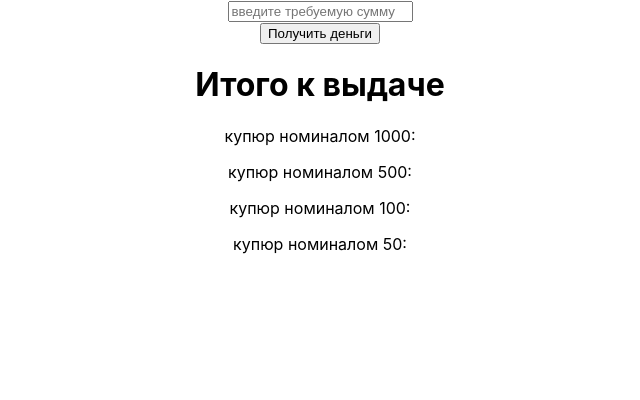
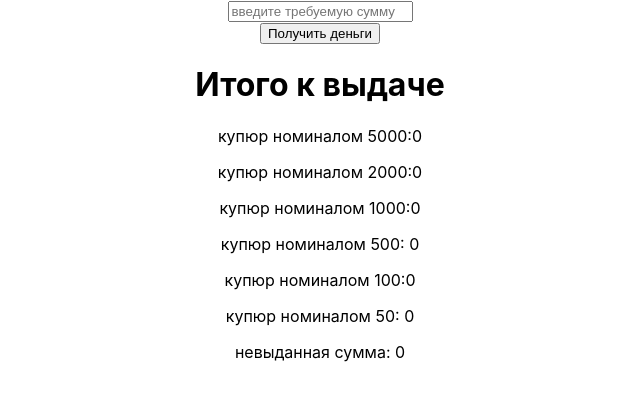
Before and after one commit to popetrov/cash-mashine, a React (Create React App) app: page / in a window 1280 px wide. Shown: the top 400 px of the page, without its empty margins (320-960 px from the left). Built offline with nearby package versions, Linux system fonts and the light colour scheme.

Commit message:
basic logical cash-mashine

```diff
--- a/src/Cash/Cash.tsx
+++ b/src/Cash/Cash.tsx
@@ -1,43 +1,75 @@
 import React, { useState } from "react"
+import { GettingCash } from "./TextTerminal"
 
 export const Cash = ()=>{
 
+    const inputRef = React.createRef<HTMLInputElement>()
     const [inputText, setInputText] = useState("")
+    const[result5000, setResult5000] = useState(0)
+    const[result2000, setResult2000] = useState(0)
+    const [result1000, setResult1000] = useState(0)
+    const[result500, setResult500] = useState(0)
+    const[result100, setResult100] = useState(0)
+    const[result50, setResult50] = useState(0)
+    const[remainBalance, setRemainBalance] = useState(0)
 
     const getCash = () =>{
-        const arrayDenominations = [1000, 500, 100, 50]
+        setResult5000(0)
+        setResult2000(0)
+        setResult1000(0)
+        setResult500(0)
+        setResult100(0)
+        setResult50(0)
+
+        const arrayDenominations = [5000, 2000, 1000, 500, 100, 50]
         const resultCash = []
         let amountRequest = Number(inputRef.current!.value)
-        if(Number(inputRef.current!.value)<0){
-            console.log('введите необходимую сумму')
-        }
         for(let i=0; i<arrayDenominations.length;i++){
             let note = arrayDenominations[i]
-
-            while(Number(inputRef.current!.value)-note>=0){
+            while(amountRequest-note>=0){
                 amountRequest-=note
-                resultCash.push(inputRef.current!.value)
+                resultCash.push(note)
             }
         }
-        return console.log(resultCash)
+        for(let j of resultCash){
+           switch(j){
+               case 5000:
+                setResult5000(prev=>(prev+=1))
+                break;
+               case 2000:
+                setResult2000(prev=>(prev+=1))
+                break;
+               case 1000:
+                setResult1000(prev=>(prev+=1))
+                break;
+               case 500:
+                setResult500(prev=>(prev+=1))
+                break;
+               case 100:
+                setResult100(prev=>(prev+=1))
+                break;
+               case 50:
+                setResult50(prev=>(prev+=1))
+                break
+           }
+        }
+        console.log()
+        return (setRemainBalance(amountRequest))
     }
+
+
 
     const handleChange = ()=>{
         setInputText(inputRef.current!.value)
     }
 
-    const inputRef = React.createRef<HTMLInputElement>()
 
     return(
         <div>
             <input ref={inputRef} type="text" placeholder="введите требуемую сумму" value={inputText} onChange={handleChange}/>
             <div>
                 <button onClick={getCash}>Получить деньги</button>
-                <h1>Итого к выдаче</h1>
-                <p>купюр номиналом 1000: </p>
-                <p>купюр номиналом 500: </p>
-                <p>купюр номиналом 100: </p>
-                <p>купюр номиналом 50: </p>
+                <GettingCash note1000={result1000} note500={result500} note100={result100} note50={result50} remainBalance={remainBalance} note5000={result5000} note2000={result2000}/>
             </div>
         </div>
     )
--- /dev/null
+++ b/src/Cash/TextTerminal.tsx
@@ -0,0 +1,30 @@
+import { FC } from "react"
+
+
+
+export type GettingCashProps ={
+    note5000:Number,
+    note2000:Number,
+    note1000:Number,
+    note500:Number,
+    note100:Number,
+    note50:Number,
+    remainBalance:Number
+}
+
+export     const GettingCash:FC<GettingCashProps> = ({note5000, note2000, note1000,note500, note100, note50, remainBalance}) =>{
+
+    return(
+        <div>
+            <h1>Итого к выдаче</h1>
+            <p>купюр номиналом 5000:{note5000} </p>
+            <p>купюр номиналом 2000:{note2000} </p>
+            <p>купюр номиналом 1000:{note1000} </p>
+            <p>купюр номиналом 500: {note500}</p>
+            <p>купюр номиналом 100:{note100} </p>
+            <p>купюр номиналом 50: {note50}</p>
+            <p>невыданная сумма: {remainBalance}</p>
+        </div>
+    )
+
+}
```
